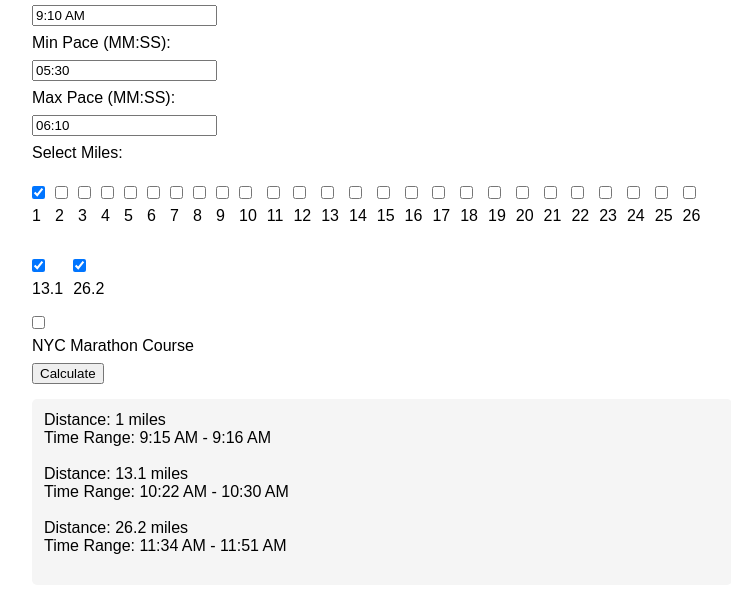
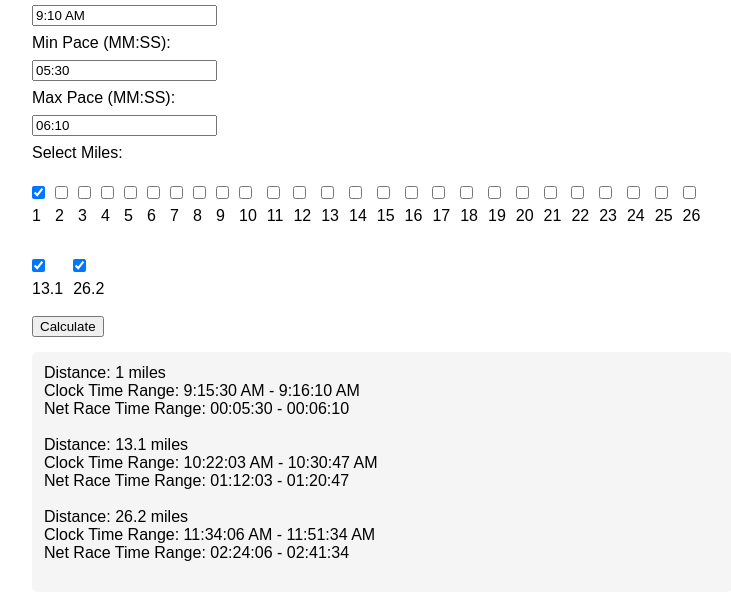
Before and after one commit to micaitken/running, a plain HTML site: page index.html in a window 1280 px wide. Both pictures are taken after a click on the button "Calculate". Shown: the part 109-708 px from the top of the page, without its empty margins (258-989 px from the left). Drawn offline with Linux system fonts and the light colour scheme.

Commit message:
Update index.html

```diff
--- a/index.html
+++ b/index.html
@@ -1,7 +1,7 @@
 <!DOCTYPE html>
 <html lang="en">
 <head>
-  <meta charset="UTF-8">
+  <meta charset="UTF-8" />
   <title>Mile Time Range Calculator</title>
   <style>
     body { font-family: Arial; padding: 20px; max-width: 700px; margin: auto; }
@@ -15,57 +15,22 @@
   <h2>Mile Time Range Calculator</h2>
 
   <label>Start Time (e.g. 9:10 AM):</label>
-  <input type="text" id="startTime" value="9:10 AM">
+  <input type="text" id="startTime" value="9:10 AM" />
 
   <label>Min Pace (MM:SS):</label>
-  <input type="text" id="paceMin" value="05:30">
+  <input type="text" id="paceMin" value="05:30" />
 
   <label>Max Pace (MM:SS):</label>
-  <input type="text" id="paceMax" value="06:10">
+  <input type="text" id="paceMax" value="06:10" />
 
   <label>Select Miles:</label>
   <div class="mile-list" id="mileCheckboxes"></div>
-
-  <label>
-    <input type="checkbox" id="nycMarathon"> NYC Marathon Course
-  </label>
 
   <button onclick="handleCalculate()">Calculate</button>
 
   <div class="output" id="output"></div>
 
 <script>
-  const marathonLocations = {
-    1: "Verrazzano Narrows Bridge, Staten Island",
-    2: "Verrazzano Narrows Bridge",
-    3: "Bay Ridge, Brooklyn",
-    4: "Sunset Park, Brooklyn",
-    5: "Sunset Park, Brooklyn",
-    6: "Sunset Park, Brooklyn",
-    7: "Park Slope, Brooklyn",
-    8: "Fort Greene, Brooklyn",
-    9: "Fort Greene, Brooklyn",
-    10: "Williamsburg, Brooklyn",
-    11: "Williamsburg, Brooklyn",
-    12: "Williamsburg, Brooklyn",
-    13: "Greenpoint, Brooklyn",
-    13.1: "Pulaski Bridge",
-    14: "Long Island City, Queens",
-    15: "Queensboro Bridge, Queens",
-    16: "Queensboro Bridge, Manhattan",
-    17: "Upper East Side, Manhattan",
-    18: "Upper East Side, Manhattan",
-    19: "East Harlem, Manhattan",
-    20: "Mott Haven, The Bronx",
-    21: "135th Street Bridge",
-    22: "Harlem, Manhattan",
-    23: "Fifth Avenue, Manhattan",
-    24: "Central Park, Manhattan",
-    25: "Central Park, Manhattan",
-    26: "Central Park, Manhattan",
-    26.2: "Central Park, Manhattan"
-  };
-
   function parseTime(timeStr) {
     const [min, sec] = timeStr.split(":").map(Number);
     return (min * 60 + sec) * 1000;
@@ -74,10 +39,25 @@
   function formatClockTime(date) {
     let hours = date.getHours();
     let minutes = date.getMinutes();
+    let seconds = date.getSeconds();
     const ampm = hours >= 12 ? "PM" : "AM";
     hours = hours % 12 || 12;
     minutes = minutes.toString().padStart(2, "0");
-    return `${hours}:${minutes} ${ampm}`;
+    seconds = seconds.toString().padStart(2, "0");
+    return `${hours}:${minutes}:${seconds} ${ampm}`;
+  }
+
+  function formatDurationHHMMSS(ms) {
+    let totalSeconds = Math.floor(ms / 1000);
+    const hours = Math.floor(totalSeconds / 3600);
+    totalSeconds %= 3600;
+    const minutes = Math.floor(totalSeconds / 60);
+    const seconds = totalSeconds % 60;
+    return [
+      hours.toString().padStart(2, "0"),
+      minutes.toString().padStart(2, "0"),
+      seconds.toString().padStart(2, "0"),
+    ].join(":");
   }
 
   function calculateTimeRanges(startTimeStr, paceMinStr, paceMaxStr, distances) {
@@ -99,8 +79,10 @@
       const maxTime = new Date(startTime.getTime() + paceMax * dist);
       return {
         distance: dist,
-        minTime: formatClockTime(minTime),
-        maxTime: formatClockTime(maxTime)
+        minTimeClock: formatClockTime(minTime),
+        maxTimeClock: formatClockTime(maxTime),
+        minTimeNet: formatDurationHHMMSS(paceMin * dist),
+        maxTimeNet: formatDurationHHMMSS(paceMax * dist)
       };
     });
   }
@@ -109,7 +91,6 @@
     const startTime = document.getElementById("startTime").value;
     const paceMin = document.getElementById("paceMin").value;
     const paceMax = document.getElementById("paceMax").value;
-    const useMarathon = document.getElementById("nycMarathon").checked;
 
     const selectedDistances = Array.from(document.querySelectorAll(".mile-list input:checked"))
       .map(cb => parseFloat(cb.value));
@@ -117,9 +98,8 @@
     const results = calculateTimeRanges(startTime, paceMin, paceMax, selectedDistances);
 
     let output = "";
-    results.forEach(({ distance, minTime, maxTime }) => {
-      const location = useMarathon && marathonLocations[distance] ? ` (${marathonLocations[distance]})` : "";
-      output += `Distance: ${distance} miles${location}\nTime Range: ${minTime} - ${maxTime}\n\n`;
+    results.forEach(({ distance, minTimeClock, maxTimeClock, minTimeNet, maxTimeNet }) => {
+      output += `Distance: ${distance} miles\nClock Time Range: ${minTimeClock} - ${maxTimeClock}\nNet Race Time Range: ${minTimeNet} - ${maxTimeNet}\n\n`;
     });
 
     document.getElementById("output").textContent = output;
```
